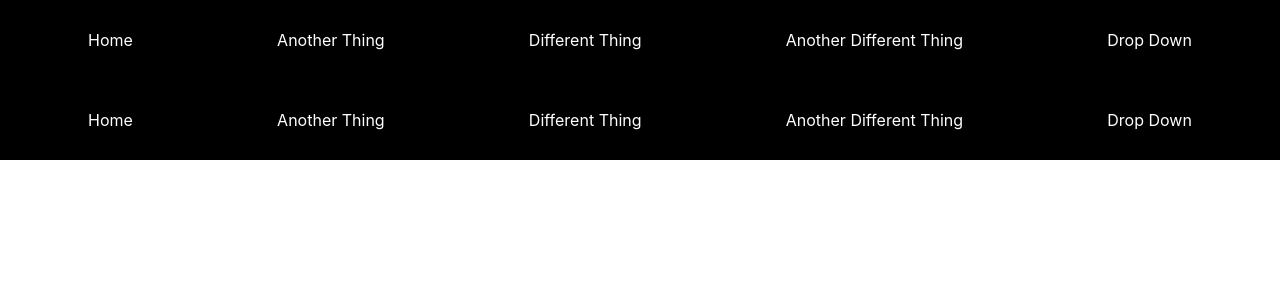
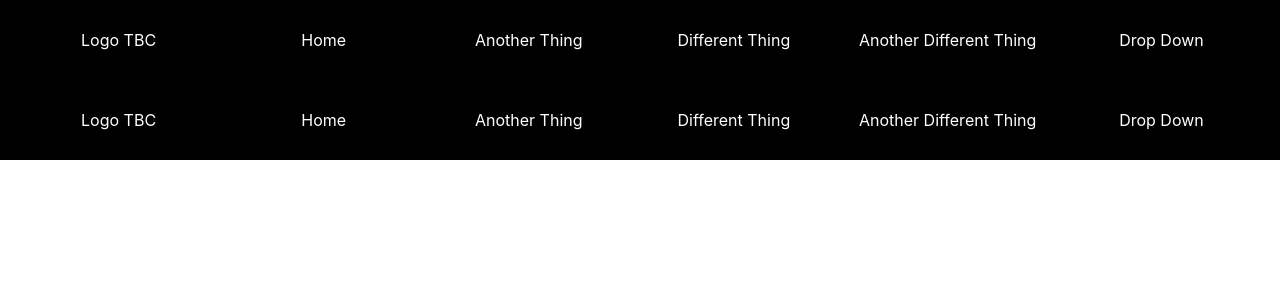
Before and after one commit to clovellbsc/next-app, a Next.js app: page /components/NavBar/NavBar in a window 1280 px wide. Shown: the top 300 px of the page. Built offline with nearby package versions, Linux system fonts and the light colour scheme.

Commit message:
navbar styling updates

```diff
--- a/pages/components/DropDown/DropDown.tsx
+++ b/pages/components/DropDown/DropDown.tsx
@@ -1,5 +1,5 @@
 import { NavBarItems } from "../NavBar/style/style";
-import { DropDownControl, Style } from "./styles/style";
+import { DropDownControl, DropDownItems, Style } from "./styles/style";
 
 type Props = {
   isShown: boolean;
@@ -21,19 +21,19 @@ const DropDown = ({ isShown, handleChange, handleExit }: Props) => {
           position: "absolute",
           backgroundColor: "black",
           minWidth: "160px",
-          boxShadow: "0px 8px 16px 0px rgba(0,0,0,0.2)",
+          // boxShadow: "0px 8px 16px 0px rgba(0,0,0,0.2)",
           zIndex: 1,
         }}
       >
-        <NavBarItems>
+        <DropDownItems>
           <p>Something</p>
-        </NavBarItems>
-        <NavBarItems>
+        </DropDownItems>
+        <DropDownItems>
           <p>Settings</p>
-        </NavBarItems>
-        <NavBarItems>
+        </DropDownItems>
+        <DropDownItems>
           <p>Log Out</p>
-        </NavBarItems>
+        </DropDownItems>
       </div>
     </Style>
   );
--- a/pages/components/DropDown/styles/style.tsx
+++ b/pages/components/DropDown/styles/style.tsx
@@ -7,12 +7,17 @@ export const Style = styled.div`
 `;
 
 export const DropDownControl = styled.div`
-  padding: 14px 16px
+  min-width: 160px;
+  text-align: center;
+  outline-color: white;
+  outline-style: solid;
   &:hover {
     cursor: pointer;
     background-color: white;
     color: black;
     border-radius: 5px;
+    outline-color: white;
+    outline-style: solid;
   }
 `;
 
@@ -20,3 +25,17 @@ export const DropDownStyle = styled.div`
   display: display;
   padding: 14px 16px;
 `;
+
+export const DropDownItems = styled.div`
+  outline-color: grey;
+  outline-style: solid;
+  min-width: 5vw;
+  text-align: center;
+  &:hover {
+    cursor: pointer;
+    background-color: white;
+    color: black;
+    outline-color: black;
+    outline-style: solid;
+  }
+`;
--- a/pages/components/NavBar/NavBar.tsx
+++ b/pages/components/NavBar/NavBar.tsx
@@ -7,6 +7,7 @@ const NavBar = () => {
   const [isShown, setIsShown] = useState(false);
 
   const navBarItems = [
+    { name: "Logo TBC", href: "/" },
     { name: "Home", href: "/" },
     { name: "Another Thing", href: "/" },
     { name: "Different Thing", href: "/" },
--- a/pages/components/NavBar/style/style.tsx
+++ b/pages/components/NavBar/style/style.tsx
@@ -13,7 +13,8 @@ export const Style = styled.div`
 `;
 
 export const NavBarItems = styled.div`
-  outline-color: white;
+  min-width: 160px;
+  text-align: center;
   &:hover {
     cursor: pointer;
     background-color: white;
```
